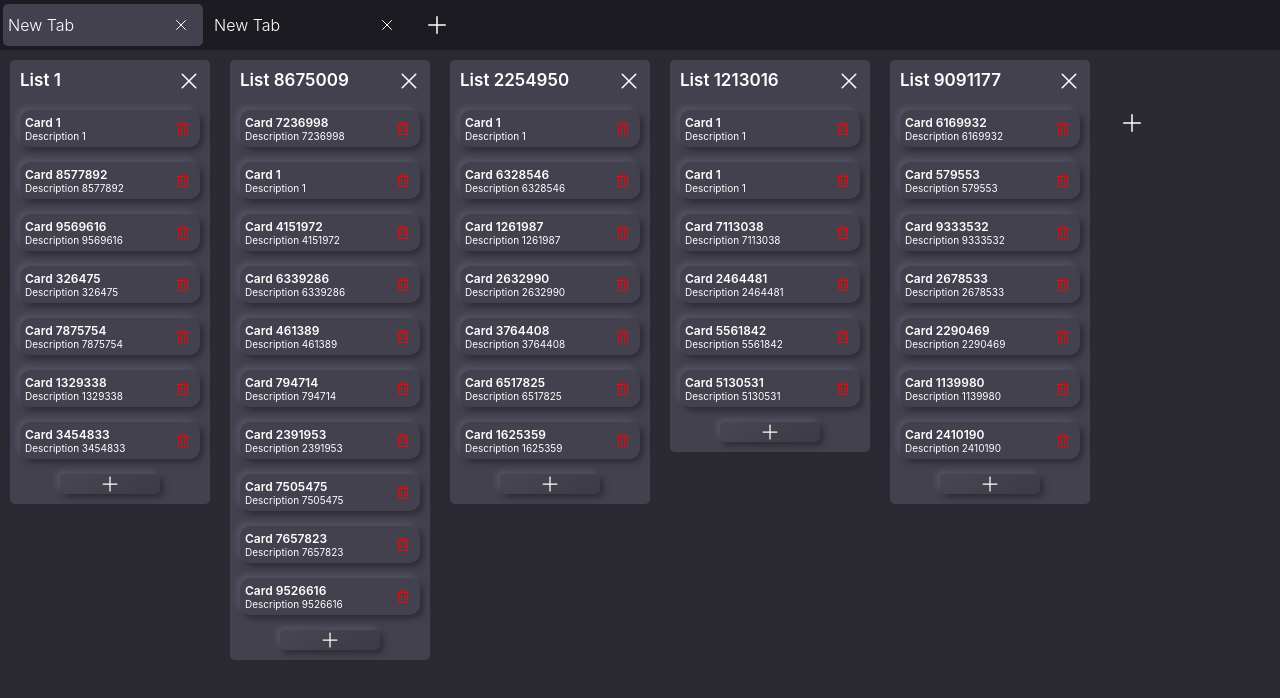
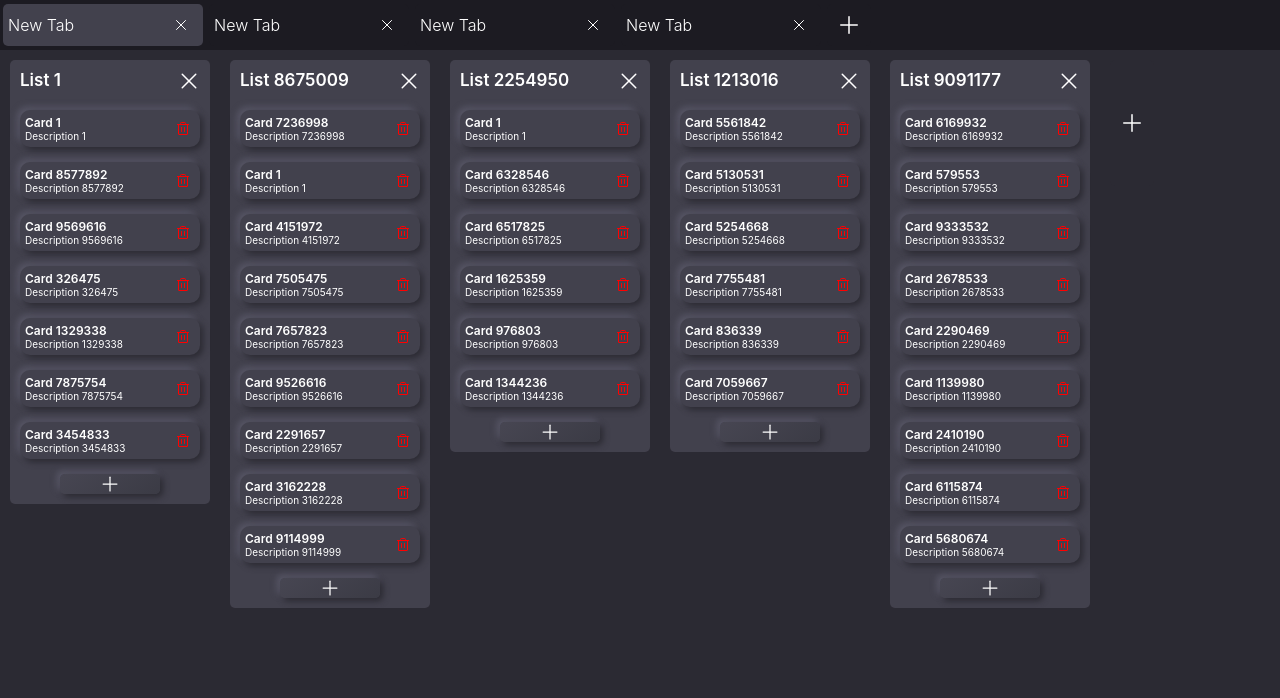
Before and after one commit to Mehdimed/trello, a React (Create React App) app: page / in a window 1280 px wide. Shown: the top 698 px of the page. Built offline with nearby package versions, Linux system fonts and the light colour scheme; data requests are answered from the project's data file.

Commit message:
fix animation issue

```diff
--- a/src/components/Header.js
+++ b/src/components/Header.js
@@ -33,7 +33,7 @@ const HeaderButton = styled.div`
     cursor: default;
     // underline active tab
     &:hover {
-        background-color: ${props => props.active ? "#42414d" : "#35343a"}
+        background-color: ${props => props.small ? "#52525e" : props.active ? "#42414d" : "#35343a"}
     }
 `;
 
--- a/src/components/List.js
+++ b/src/components/List.js
@@ -78,7 +78,7 @@ const AddButton = styled.div`
     background: linear-gradient(145deg, #474652, #3b3b45);
     box-shadow:  3px 3px 6px #2b2a32,
              -3px -3px 6px #595868;
-    &:hover {
+    &:not(:active):hover {
       background: linear-gradient(145deg, #3b3b45, #474652);
       box-shadow:  3px 3px 6px #2b2a32,
                   -3px -3px 6px #595868;
--- a/src/utils/db.json
+++ b/src/utils/db.json
@@ -28,14 +28,14 @@
               "description": "Description 326475"
             },
             {
+              "id": 1329338,
+              "title": "Card 1329338",
+              "description": "Description 1329338"
+            },
+            {
               "id": 7875754,
               "title": "Card 7875754",
               "description": "Description 7875754"
-            },
-            {
-              "id": 1329338,
-              "title": "Card 1329338",
-              "description": "Description 1329338"
             },
             {
               "id": 3454833,
@@ -64,26 +64,6 @@
               "description": "Description 4151972"
             },
             {
-              "id": 6339286,
-              "title": "Card 6339286",
-              "description": "Description 6339286"
-            },
-            {
-              "id": 461389,
-              "title": "Card 461389",
-              "description": "Description 461389"
-            },
-            {
-              "id": 794714,
-              "title": "Card 794714",
-              "description": "Description 794714"
-            },
-            {
-              "id": 2391953,
-              "title": "Card 2391953",
-              "description": "Description 2391953"
-            },
-            {
               "id": 7505475,
               "title": "Card 7505475",
               "description": "Description 7505475"
@@ -97,6 +77,21 @@
               "id": 9526616,
               "title": "Card 9526616",
               "description": "Description 9526616"
+            },
+            {
+              "id": 2291657,
+              "title": "Card 2291657",
+              "description": "Description 2291657"
+            },
+            {
+              "id": 3162228,
+              "title": "Card 3162228",
+              "description": "Description 3162228"
+            },
+            {
+              "id": 9114999,
+              "title": "Card 9114999",
+              "description": "Description 9114999"
             }
           ]
         },
@@ -115,21 +110,6 @@
               "description": "Description 6328546"
             },
             {
-              "id": 1261987,
-              "title": "Card 1261987",
-              "description": "Description 1261987"
-            },
-            {
-              "id": 2632990,
-              "title": "Card 2632990",
-              "description": "Description 2632990"
-            },
-            {
-              "id": 3764408,
-              "title": "Card 3764408",
-              "description": "Description 3764408"
-            },
-            {
               "id": 6517825,
               "title": "Card 6517825",
               "description": "Description 6517825"
@@ -138,6 +118,16 @@
               "id": 1625359,
               "title": "Card 1625359",
               "description": "Description 1625359"
+            },
+            {
+              "id": 976803,
+              "title": "Card 976803",
+              "description": "Description 976803"
+            },
+            {
+              "id": 1344236,
+              "title": "Card 1344236",
+              "description": "Description 1344236"
             }
           ]
         },
@@ -145,26 +135,6 @@
           "id": 1213016,
           "title": "List 1213016",
           "cards": [
-            {
-              "id": 1246733,
-              "title": "Card 1",
-              "description": "Description 1"
-            },
-            {
-              "id": 2506988,
-              "title": "Card 1",
-              "description": "Description 1"
-            },
-            {
-              "id": 7113038,
-              "title": "Card 7113038",
-              "description": "Description 7113038"
-            },
-            {
-              "id": 2464481,
-              "title": "Card 2464481",
-              "description": "Description 2464481"
-            },
             {
               "id": 5561842,
               "title": "Card 5561842",
@@ -174,6 +144,26 @@
               "id": 5130531,
               "title": "Card 5130531",
               "description": "Description 5130531"
+            },
+            {
+              "id": 5254668,
+              "title": "Card 5254668",
+              "description": "Description 5254668"
+            },
+            {
+              "id": 7755481,
+              "title": "Card 7755481",
+              "description": "Description 7755481"
+            },
+            {
+              "id": 836339,
+              "title": "Card 836339",
+              "description": "Description 836339"
+            },
+            {
+              "id": 7059667,
+              "title": "Card 7059667",
+              "description": "Description 7059667"
             }
           ]
         },
@@ -215,6 +205,16 @@
               "id": 2410190,
               "title": "Card 2410190",
               "description": "Description 2410190"
+            },
+            {
+              "id": 6115874,
+              "title": "Card 6115874",
+              "description": "Description 6115874"
+            },
+            {
+              "id": 5680674,
+              "title": "Card 5680674",
+              "description": "Description 5680674"
             }
           ]
         }
@@ -299,6 +299,40 @@
         }
       ],
       "id": 4
+    },
+    {
+      "title": "New Tab",
+      "lists": [
+        {
+          "id": 5802262,
+          "title": "List 1",
+          "cards": [
+            {
+              "id": 7484862,
+              "title": "Card 1",
+              "description": "Description 1"
+            }
+          ]
+        }
+      ],
+      "id": 6
+    },
+    {
+      "title": "New Tab",
+      "lists": [
+        {
+          "id": 9903162,
+          "title": "List 1",
+          "cards": [
+            {
+              "id": 305180,
+              "title": "Card 1",
+              "description": "Description 1"
+            }
+          ]
+        }
+      ],
+      "id": 7
     }
   ]
 }
```
